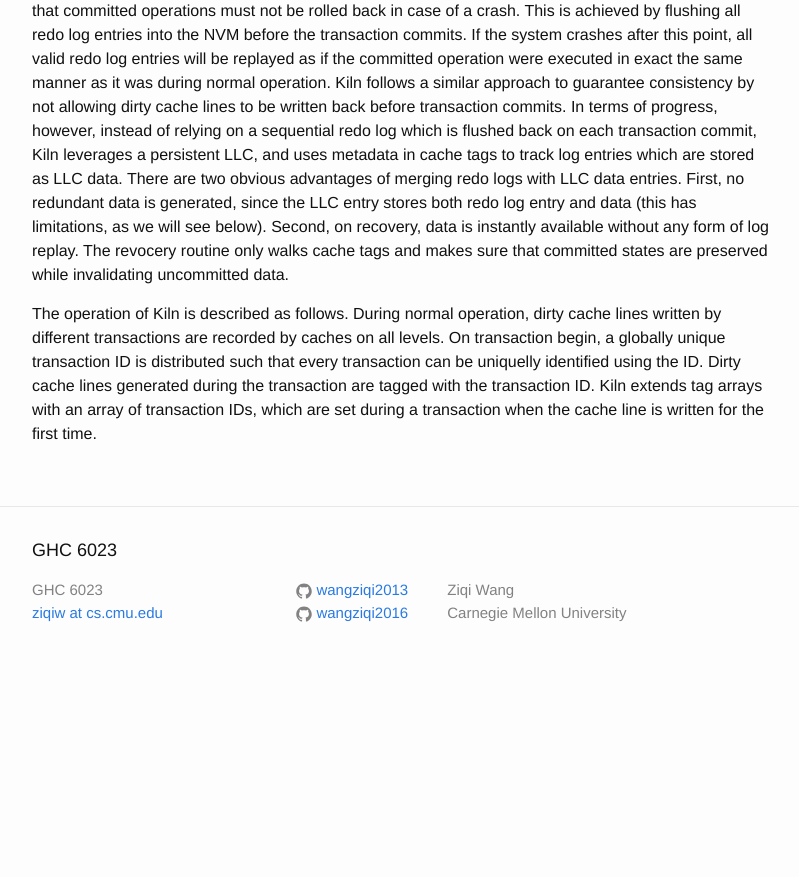
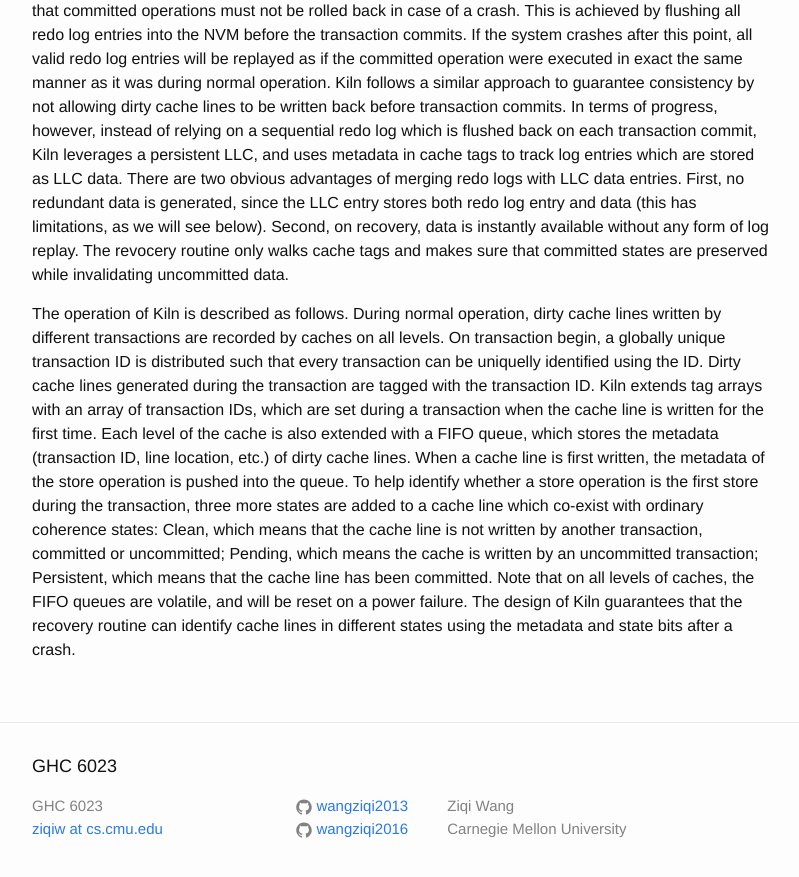
Before and after one commit to wangziqi2013/wangziqi2013.github.io, a Jekyll site: the page built from _posts/2019-02-20-kiln.markdown, in a window 1280 px wide and 900 px high, scrolled down 1276 px. Shown: the top 877 px of the window, without its empty margins (238-1037 px from the left). Built offline with Jekyll 4.4.1, drawn with Linux system fonts in a browser that asks for light colours; before the commit the page ends 1960 px from its top, so only the background shows below that.

Commit message:
Finish cache extension

```diff
--- a/_posts/2019-02-20-kiln.markdown
+++ b/_posts/2019-02-20-kiln.markdown
@@ -53,4 +53,11 @@ The operation of Kiln is described as follows. During normal operation, dirty ca
 are recorded by caches on all levels. On transaction begin, a globally unique transaction ID is distributed such that
 every transaction can be uniquelly identified using the ID. Dirty cache lines generated during the transaction are tagged
 with the transaction ID. Kiln extends tag arrays with an array of transaction IDs, which are set during a transaction when
-the cache line is written for the first time.
+the cache line is written for the first time. Each level of the cache is also extended with a FIFO queue, which stores the
+metadata (transaction ID, line location, etc.) of dirty cache lines. When a cache line is first written, the metadata
+of the store operation is pushed into the queue. To help identify whether a store operation is the first store during
+the transaction, three more states are added to a cache line which co-exist with ordinary coherence states: Clean, which means
+that the cache line is not written by another transaction, committed or uncommitted; Pending, which means the cache is
+written by an uncommitted transaction; Persistent, which means that the cache line has been committed. Note that on all
+levels of caches, the FIFO queues are volatile, and will be reset on a power failure. The design of Kiln guarantees
+that the recovery routine can identify cache lines in different states using the metadata and state bits after a crash.
```
